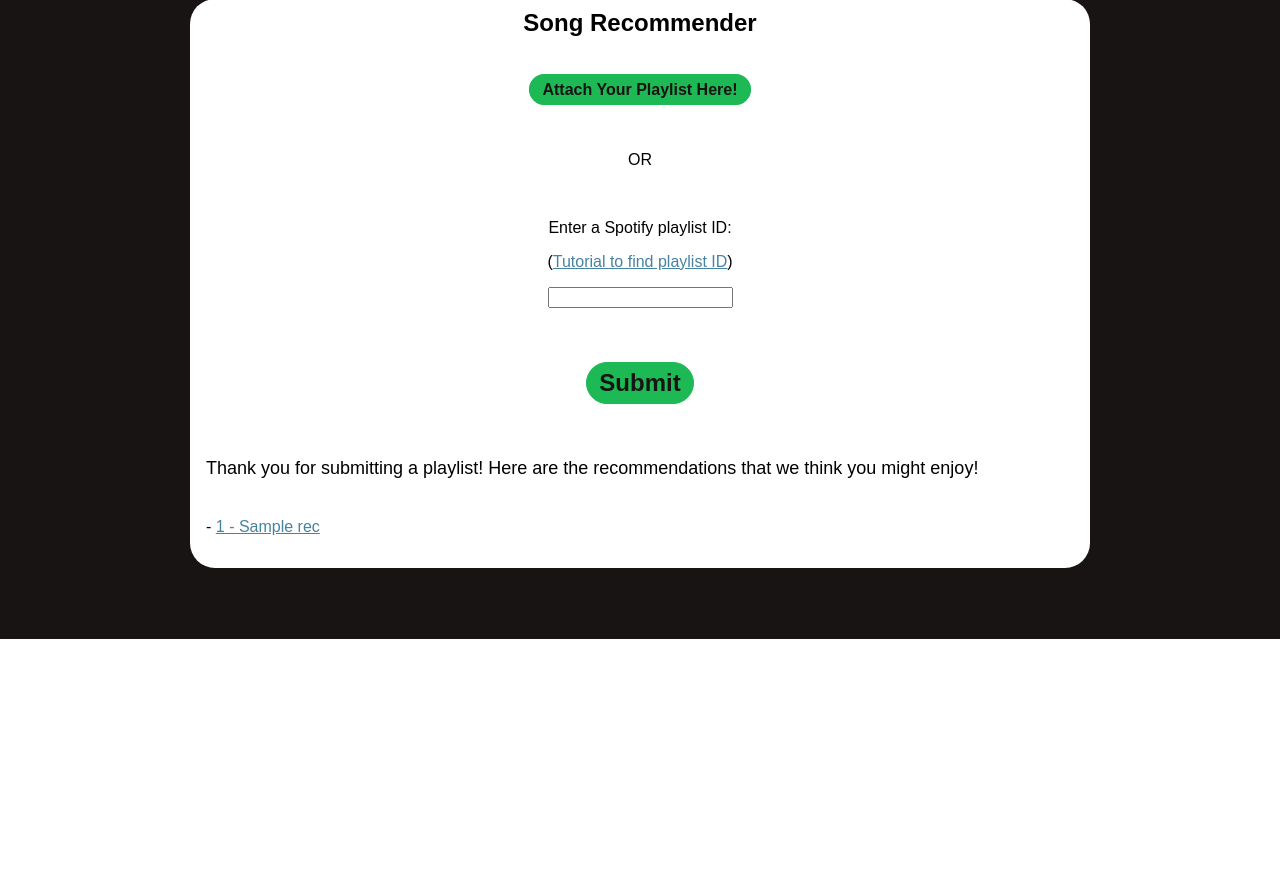
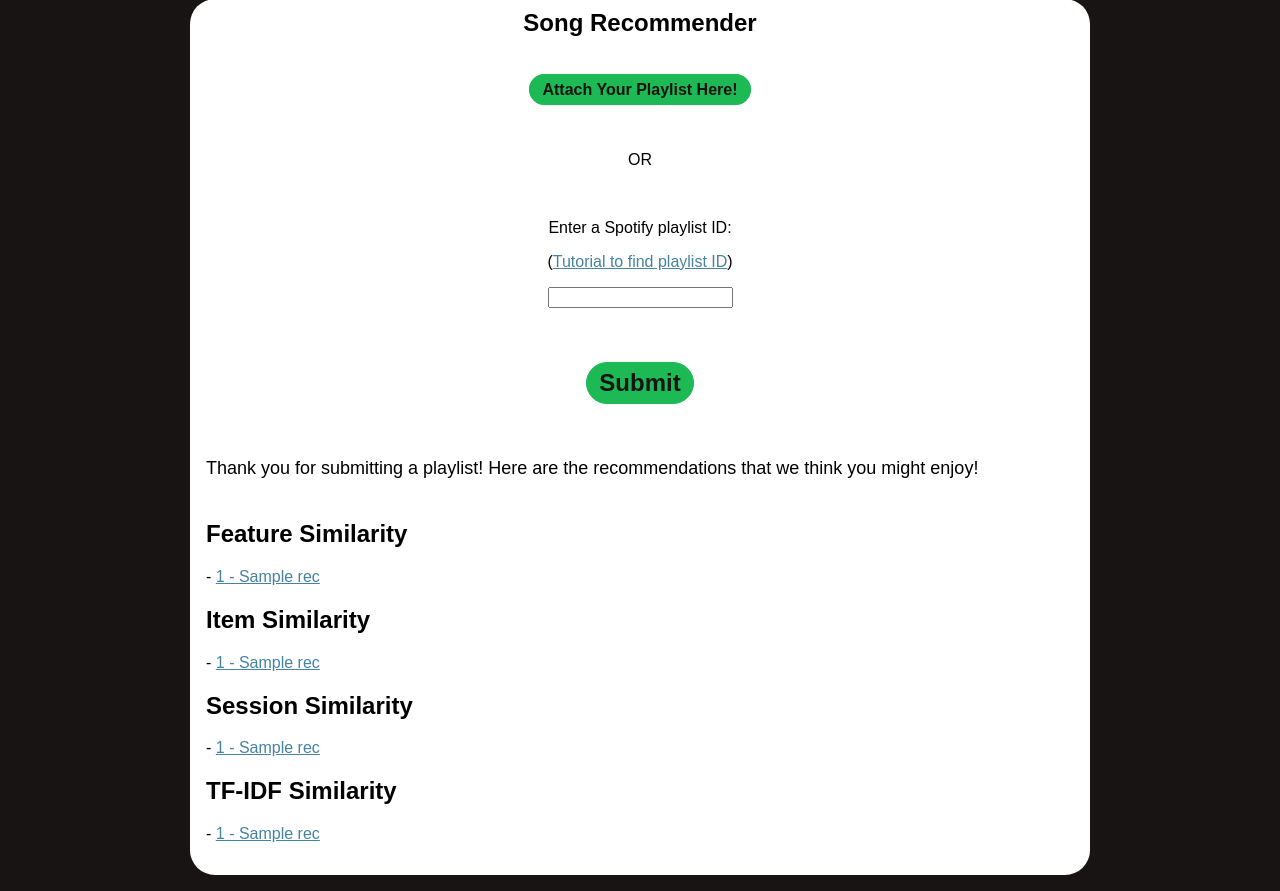
Before and after one commit to joshuali19/pic16bproject, a Flask app: template website/templates/recommend.html in a window 1280 px wide. Shown: the part 161-1052 px from the top of the page. Before the commit the page ends 800 px from the top, so only its background shows below. Run offline with Flask 2, Linux system fonts and the light colour scheme; the template is opened without the code that fills it: most values are stand-ins (such as "Sample title", 1, 10 or a date in 2020); parts of the project's set-up code (start-up, migrations or seed data) failed here and were passed over.

Commit message:
added collaborative filtering methods to website

```diff
--- a/website/app.py
+++ b/website/app.py
@@ -153,7 +153,6 @@ def get_top_items(playlist, n = 10):
     repetition_blocker(total_score, playlist)
     #using heap to find list of URIs associated with highest total similarity scores
     top_songs = [items[0] for items in heapq.nlargest(n, total_score.items(), key=lambda x: x[1])]
-    print(top_songs)
     #top_songs = heapq.nlargest(n, total_score.items(), key=lambda x: x[1])
     #returning a list of tuples containing the track name, artist name, and a link to the song for the most similar songs
     return [(song_df['track_name'][song_df['uri'] == uri].values[0],
@@ -276,10 +275,11 @@ def recommend():
                 # get track URIs and names from playlist using Spotify API
                 playlist = get_playlist_track_URIs(playlist)
 
-            top_songs = get_top_songs(playlist, song_df, feats_df)
-            #top_songs_item = get_top_items(playlist, n = 10)
-            #top_songs_session = session_similarity(playlist, n=10)
-            #top_songs_tf_idf = tf_idf_similarity(playlist, n=10)
+            top_songs_feature = get_top_songs(playlist, song_df, feats_df)
+            top_songs_item = get_top_items(playlist, n = 10)
+            top_songs_session = session_similarity(playlist, n=10)
+            top_songs_tf_idf = tf_idf_similarity(playlist, n=10)
+            top_songs = top_songs_feature+top_songs_item+top_songs_session+top_songs_tf_idf
             # display the top songs
             return render_template('recommend.html', recs = top_songs)
         except:
--- a/website/templates/recommend.html
+++ b/website/templates/recommend.html
@@ -37,13 +37,22 @@ PIC16B Final Project
     {% if recs %}
         <p class="message">Thank you for submitting a playlist! Here are the recommendations that we think you might enjoy!
 <br><br>
-        {% for rec in recs %}
-<!--<p>{{rec[2]}}</p>-->
+<h2> Feature Similarity </h2>
+        {% for rec in recs[0:9] %}
 <p>&#9;- <a href={{rec[2]}} target="_blank">{{rec[0]}} - {{rec[1]}} </a></p>
 {% endfor %}
-        <!--{% for track_name in names %}
-<div> {{track_name }} </div>
-{% endfor %}-->
+<h2> Item Similarity </h2>
+        {% for rec in recs[10:19] %}
+<p>&#9;- <a href={{rec[2]}} target="_blank">{{rec[0]}} - {{rec[1]}} </a></p>
+{% endfor %}
+<h2> Session Similarity </h2>
+        {% for rec in recs[20:29] %}
+<p>&#9;- <a href={{rec[2]}} target="_blank">{{rec[0]}} - {{rec[1]}} </a></p>
+{% endfor %}
+<h2> TF-IDF Similarity </h2>
+        {% for rec in recs[30:39] %}
+<p>&#9;- <a href={{rec[2]}} target="_blank">{{rec[0]}} - {{rec[1]}} </a></p>
+{% endfor %}
     {% endif %}
 
     {% if error %}
```
